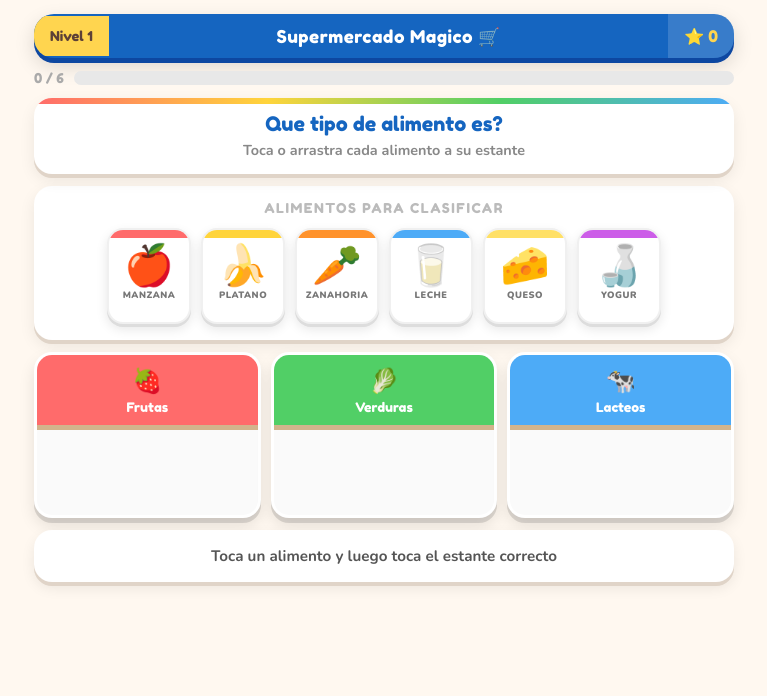
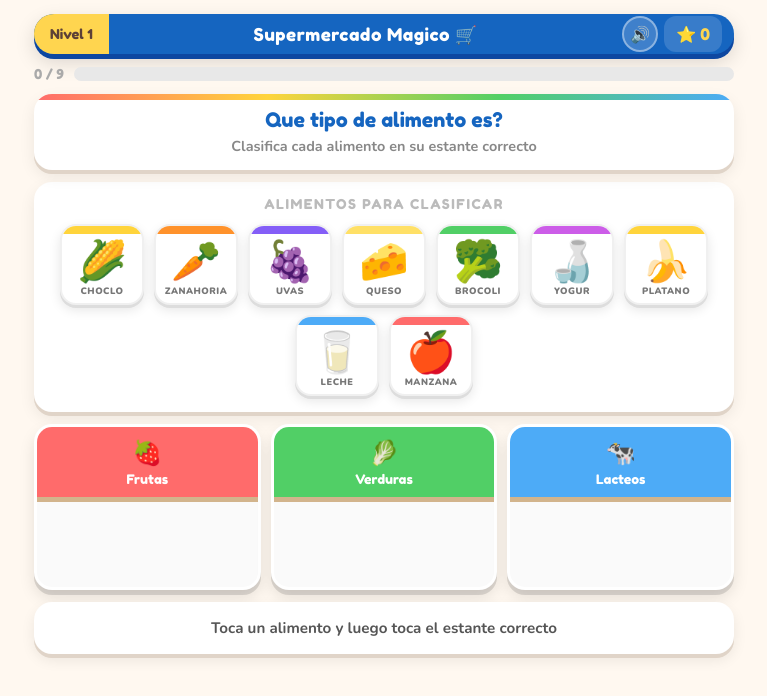
Before and after one commit to yellow-23/supermercado-magico, a plain HTML site: page index.html in a window 1280 px wide. Both pictures are taken after a click on the button "Comenzar". Shown: the whole page, without its empty margins (256-1023 px from the left). Drawn offline with nearby package versions, Linux system fonts and the light colour scheme.

Commit message:
Agrega voz, mas alimentos y orden aleatorio
- Web Speech API: narra instruccion al iniciar nivel, correcto/incorrecto
- Boton 🔊 para repetir instruccion en cualquier momento
- 9 alimentos por nivel (antes 6), 3 por categoria
- Orden aleatorio en cada partida (Fisher-Yates shuffle)
- Nivel 3: Calabaza y Arandanos reemplazan items repetidos
- Puntaje maximo actualizado a 27

Co-Authored-By: Claude Sonnet 4.6 <noreply@anthropic.com>

```diff
--- a/index.html
+++ b/index.html
@@ -180,12 +180,25 @@
 
     .store-score {
       background: rgba(255,255,255,0.15);
-      padding: 12px 16px;
+      padding: 8px 12px;
+      border-radius: 12px;
       font-family: 'Fredoka One', cursive;
       font-size: 1rem;
       color: #FFD54F;
       white-space: nowrap;
     }
+
+    .speak-btn {
+      background: rgba(255,255,255,0.18);
+      border: 2px solid rgba(255,255,255,0.4);
+      border-radius: 50%;
+      width: 36px; height: 36px;
+      font-size: 1rem;
+      cursor: pointer;
+      transition: background .15s, transform .1s;
+      flex-shrink: 0;
+    }
+    .speak-btn:active { background: rgba(255,255,255,0.4); transform: scale(.9); }
 
     /* Level info card */
     .level-card {
@@ -648,7 +661,10 @@
     <div class="store-header">
       <div class="store-flag" id="level-badge">Nivel 1</div>
       <div class="store-name">Supermercado Magico 🛒</div>
-      <div class="store-score">⭐ <span id="score-display">0</span></div>
+      <div style="display:flex;align-items:center;gap:6px;padding-right:12px;">
+        <button class="speak-btn" id="speak-btn" title="Escuchar instruccion">🔊</button>
+        <div class="store-score">⭐ <span id="score-display">0</span></div>
+      </div>
     </div>
 
     <!-- Progress -->
@@ -701,7 +717,7 @@
   <p style="font-size:1.1rem;font-weight:700;color:#5D4037">Completaste el Supermercado Magico!</p>
   <div class="go-score-box">
     <div class="go-score-num" id="final-score"></div>
-    <div class="go-score-sub">puntos de 18</div>
+    <div class="go-score-sub">puntos de 27</div>
   </div>
   <button class="btn-replay" id="replay-btn">Jugar de nuevo!</button>
 </div>
@@ -714,19 +730,26 @@
 // DATA
 // ============================================================
 const COLORS = {
-  apple:'#FF6B6B', banana:'#FFD43B', carrot:'#FF922B',
+  // nivel 1
+  apple:'#FF6B6B', banana:'#FFD43B', grape:'#845EF7',
+  carrot:'#FF922B', broc:'#51CF66', corn:'#FFD43B',
   milk:'#4DABF7', cheese:'#FFE066', yogurt:'#CC5DE8',
-  s_apple:'#FF6B6B', s_straw:'#E03131', s_ban:'#FFD43B',
-  s_lemon:'#F0B429', s_broc:'#51CF66', s_avoc:'#37B24D',
-  t_water:'#FF6B6B', t_pine:'#FFA94D', t_apple:'#FF6B6B',
-  t_ora:'#FF922B',  t_cher:'#C92A2A', t_grape:'#845EF7'
+  // nivel 2
+  s_apple:'#FF6B6B', s_straw:'#E03131', s_tom:'#E03131',
+  s_ban:'#FFD43B', s_lemon:'#F0B429', s_corn:'#FFD43B',
+  s_broc:'#51CF66', s_avoc:'#37B24D', s_cuc:'#51CF66',
+  // nivel 3
+  t_water:'#FF6B6B', t_pine:'#FFA94D', t_pump:'#FF922B',
+  t_apple:'#FF6B6B', t_ora:'#FF922B', t_pear:'#A9E34B',
+  t_cher:'#C92A2A', t_grape:'#845EF7', t_blue:'#4DABF7'
 };
 
 const LEVELS = [
   {
     id: 1,
     title: "Que tipo de alimento es?",
-    instr: "Toca o arrastra cada alimento a su estante",
+    instr: "Clasifica cada alimento en su estante correcto",
+    voice: "Nivel uno. Que tipo de alimento es? Arrastra o toca cada alimento y colócalo en su estante.",
     categories: [
       { id:"frutas",   label:"Frutas",   emoji:"🍓", bg:"#FF6B6B" },
       { id:"verduras", label:"Verduras", emoji:"🥬", bg:"#51CF66" },
@@ -735,7 +758,10 @@ const LEVELS = [
     items: [
       { id:"apple",  emoji:"🍎", name:"Manzana",   cat:"frutas"   },
       { id:"banana", emoji:"🍌", name:"Platano",   cat:"frutas"   },
+      { id:"grape",  emoji:"🍇", name:"Uvas",      cat:"frutas"   },
       { id:"carrot", emoji:"🥕", name:"Zanahoria", cat:"verduras" },
+      { id:"broc",   emoji:"🥦", name:"Brocoli",   cat:"verduras" },
+      { id:"corn",   emoji:"🌽", name:"Choclo",    cat:"verduras" },
       { id:"milk",   emoji:"🥛", name:"Leche",     cat:"lacteos"  },
       { id:"cheese", emoji:"🧀", name:"Queso",     cat:"lacteos"  },
       { id:"yogurt", emoji:"🍶", name:"Yogur",     cat:"lacteos"  }
@@ -745,6 +771,7 @@ const LEVELS = [
     id: 2,
     title: "De que color es?",
     instr: "Clasifica los alimentos por su color",
+    voice: "Nivel dos. De qué color es? Agrupa cada alimento según su color.",
     categories: [
       { id:"rojo",     label:"Rojos",     emoji:"❤️", bg:"#FF6B6B" },
       { id:"amarillo", label:"Amarillos", emoji:"💛", bg:"#F0B429" },
@@ -753,28 +780,35 @@ const LEVELS = [
     items: [
       { id:"s_apple", emoji:"🍎", name:"Manzana",  cat:"rojo"     },
       { id:"s_straw", emoji:"🍓", name:"Frutilla", cat:"rojo"     },
+      { id:"s_tom",   emoji:"🍅", name:"Tomate",   cat:"rojo"     },
       { id:"s_ban",   emoji:"🍌", name:"Platano",  cat:"amarillo" },
       { id:"s_lemon", emoji:"🍋", name:"Limon",    cat:"amarillo" },
+      { id:"s_corn",  emoji:"🌽", name:"Choclo",   cat:"amarillo" },
       { id:"s_broc",  emoji:"🥦", name:"Brocoli",  cat:"verde"    },
-      { id:"s_avoc",  emoji:"🥑", name:"Palta",    cat:"verde"    }
+      { id:"s_avoc",  emoji:"🥑", name:"Palta",    cat:"verde"    },
+      { id:"s_cuc",   emoji:"🥒", name:"Pepino",   cat:"verde"    }
     ]
   },
   {
     id: 3,
     title: "De que tamano es?",
     instr: "Ordena los alimentos segun su tamano",
+    voice: "Nivel tres. De qué tamaño es? Coloca cada alimento en el estante que le corresponde según su tamaño.",
     categories: [
       { id:"grande",  label:"Grande",  emoji:"🐘", bg:"#FF922B" },
       { id:"mediano", label:"Mediano", emoji:"🐱", bg:"#CC5DE8" },
       { id:"pequeno", label:"Pequeno", emoji:"🐭", bg:"#20C997" }
     ],
     items: [
-      { id:"t_water", emoji:"🍉", name:"Sandia",  cat:"grande"  },
-      { id:"t_pine",  emoji:"🍍", name:"Pina",    cat:"grande"  },
-      { id:"t_apple", emoji:"🍎", name:"Manzana", cat:"mediano" },
-      { id:"t_ora",   emoji:"🍊", name:"Naranja", cat:"mediano" },
-      { id:"t_cher",  emoji:"🍒", name:"Cerezas", cat:"pequeno" },
-      { id:"t_grape", emoji:"🍇", name:"Uvas",    cat:"pequeno" }
+      { id:"t_water", emoji:"🍉", name:"Sandia",    cat:"grande"  },
+      { id:"t_pine",  emoji:"🍍", name:"Pina",      cat:"grande"  },
+      { id:"t_pump",  emoji:"🎃", name:"Calabaza",  cat:"grande"  },
+      { id:"t_apple", emoji:"🍎", name:"Manzana",   cat:"mediano" },
+      { id:"t_ora",   emoji:"🍊", name:"Naranja",   cat:"mediano" },
+      { id:"t_pear",  emoji:"🍐", name:"Pera",      cat:"mediano" },
+      { id:"t_cher",  emoji:"🍒", name:"Cerezas",   cat:"pequeno" },
+      { id:"t_grape", emoji:"🍇", name:"Uvas",      cat:"pequeno" },
+      { id:"t_blue",  emoji:"🫐", name:"Arandanos", cat:"pequeno" }
     ]
   }
 ];
@@ -782,9 +816,31 @@ const LEVELS = [
 // ============================================================
 // STATE
 // ============================================================
-let G = { level:0, score:0, placed:{}, selected:null, audio:null };
+let G = { level:0, score:0, placed:{}, selected:null, audio:null, itemOrder:[] };
 let drag = null;
 let dragMoved = false;
+
+// ============================================================
+// UTILS
+// ============================================================
+function shuffle(arr) {
+  const a = [...arr];
+  for (let i = a.length - 1; i > 0; i--) {
+    const j = Math.floor(Math.random() * (i + 1));
+    [a[i], a[j]] = [a[j], a[i]];
+  }
+  return a;
+}
+
+function speak(text) {
+  if (!window.speechSynthesis) return;
+  window.speechSynthesis.cancel();
+  const u = new SpeechSynthesisUtterance(text);
+  u.lang = 'es-ES';
+  u.rate = 0.88;
+  u.pitch = 1.1;
+  window.speechSynthesis.speak(u);
+}
 
 // ============================================================
 // AUDIO
@@ -835,10 +891,11 @@ function render() {
   document.getElementById('prog-text').textContent = done + ' / ' + lv.items.length;
   document.getElementById('prog-fill').style.width = (done / lv.items.length * 100) + '%';
 
-  // Items
+  // Items (en orden aleatorio fijado al inicio del nivel)
   const grid = document.getElementById('items-grid');
   grid.innerHTML = '';
-  lv.items.forEach(item => {
+  const orderedItems = G.itemOrder.map(id => lv.items.find(x => x.id === id));
+  orderedItems.forEach(item => {
     const card = document.createElement('div');
     card.className = 'item-card' +
       (G.placed[item.id] ? ' placed' : '') +
@@ -982,6 +1039,7 @@ function tryPlace(itemId, catId) {
     sfx.correct();
     const cat = lv.categories.find(c => c.id === catId);
     fb('Muy bien! ' + item.emoji + ' ' + item.name + ' va en ' + cat.label + '! ✅', 'correct');
+    speak('Muy bien! ' + item.name + ' va en ' + cat.label);
     render();
     const shelf = document.querySelector('[data-cat="' + catId + '"]');
     if (shelf) { shelf.classList.add('correct-flash'); setTimeout(() => shelf.classList.remove('correct-flash'), 550); }
@@ -990,6 +1048,7 @@ function tryPlace(itemId, catId) {
     sfx.wrong();
     const correctCat = lv.categories.find(c => c.id === item.cat);
     fb('Intentalo de nuevo! ' + item.emoji + ' ' + item.name + ' va en ' + correctCat.emoji + ' ' + correctCat.label + ' 🤔', 'wrong');
+    speak('Intentalo de nuevo. ' + item.name + ' va en ' + correctCat.label);
     const card = document.querySelector('[data-id="' + itemId + '"]');
     if (card) { card.classList.add('shake'); setTimeout(() => card.classList.remove('shake'), 450); }
     G.selected = null;
@@ -1016,9 +1075,11 @@ function levelDone() {
 
 function startLevel(idx) {
   G.level = idx; G.placed = {}; G.selected = null;
+  G.itemOrder = shuffle(LEVELS[idx].items.map(x => x.id));
   render();
   fb('Toca un alimento y luego toca el estante correcto', '');
   show('game-screen');
+  setTimeout(() => speak(LEVELS[idx].voice), 400);
 }
 
 // ============================================================
@@ -1054,8 +1115,12 @@ function confetti() {
 // ============================================================
 document.getElementById('start-btn').addEventListener('click', () => {
   initAudio();
-  G = { level:0, score:0, placed:{}, selected:null, audio:G.audio };
+  G = { level:0, score:0, placed:{}, selected:null, audio:G.audio, itemOrder:[] };
   startLevel(0);
+});
+
+document.getElementById('speak-btn').addEventListener('click', () => {
+  speak(LEVELS[G.level].voice);
 });
 
 document.getElementById('next-btn').addEventListener('click', () => startLevel(G.level + 1));
```
